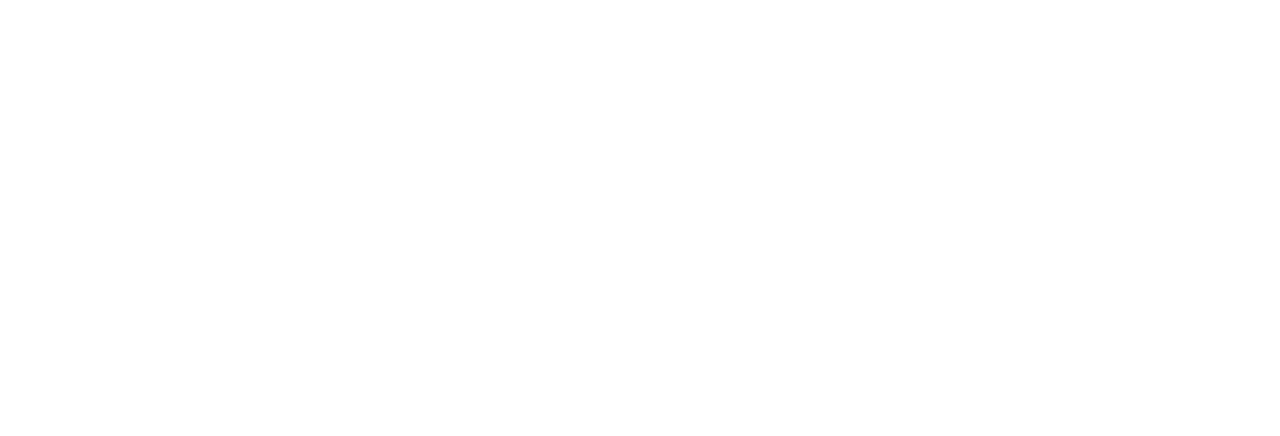
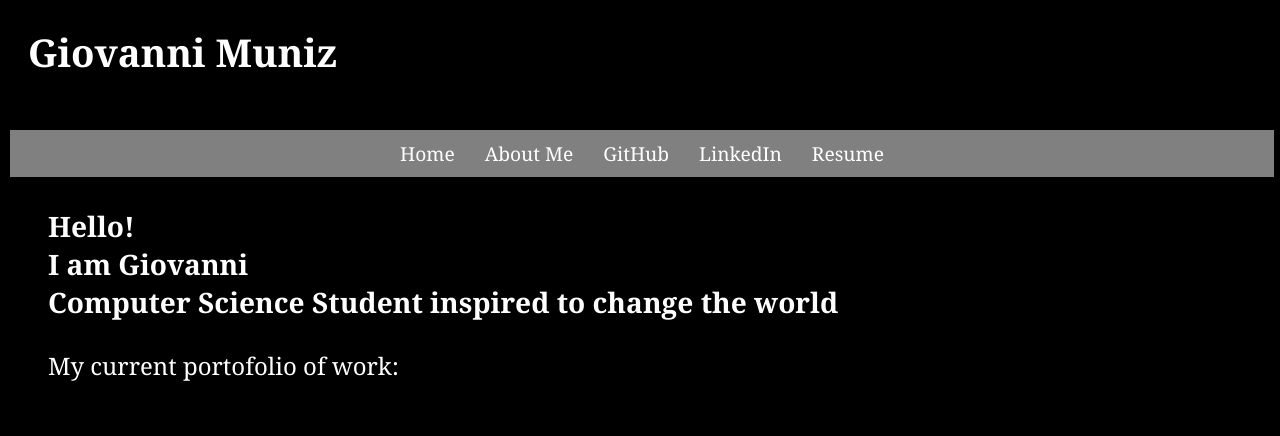
Before and after one commit to giowassheree/Portfolio-Website, a plain HTML site: page index.html in a window 1280 px wide. Drawn offline with Linux system fonts and the light colour scheme.

Commit message:
a few more text to the page

```diff
--- a/index.html
+++ b/index.html
@@ -1 +1,47 @@
 <!DOCTYPE html>
+<html lang = "en">
+    <head>
+        <meta name = "viewport" content = "width=device=width", intial-scale="1.0">
+        <!-- Link to the external CSS File-->
+        <link href = style.css type = text/css rel = "stylesheet">
+    </head>
+
+    <body>
+        <div id = "header">
+            <header>
+                <div id = "name">
+                <h1><b>Giovanni Muniz</h1></b>
+                </div>
+                <div id = "nav">
+                    <ul>
+                        <li><a href = "">Home</a></li>
+                        <li><a href = "about.html">About Me</a></li>
+                        <li><a href = "https://github.com/giowassheree">GitHub</a></li>
+                        <li><a href = "https://www.linkedin.com/in/giovanni-muniz-28774021a/">LinkedIn</a></li>
+                        <li><a href = "">Resume</a></li>
+                    </ul>
+                </div>
+            </header>
+        </div>
+
+        <div id = "content">
+            <div id = "feature">
+                <h3>Hello! <br/>
+                    I am Giovanni <br/>
+                    Computer Science Student inspired to change the world
+
+                </h3>
+                <p> My current portofolio of work: </p>
+            </div>
+
+        </div>
+
+        <div id = "links">
+        </div>
+
+
+        <footer>
+            <p> 2025 - Giovanni Muniz</p>
+        </footer>
+    </body>
+</html>
```
